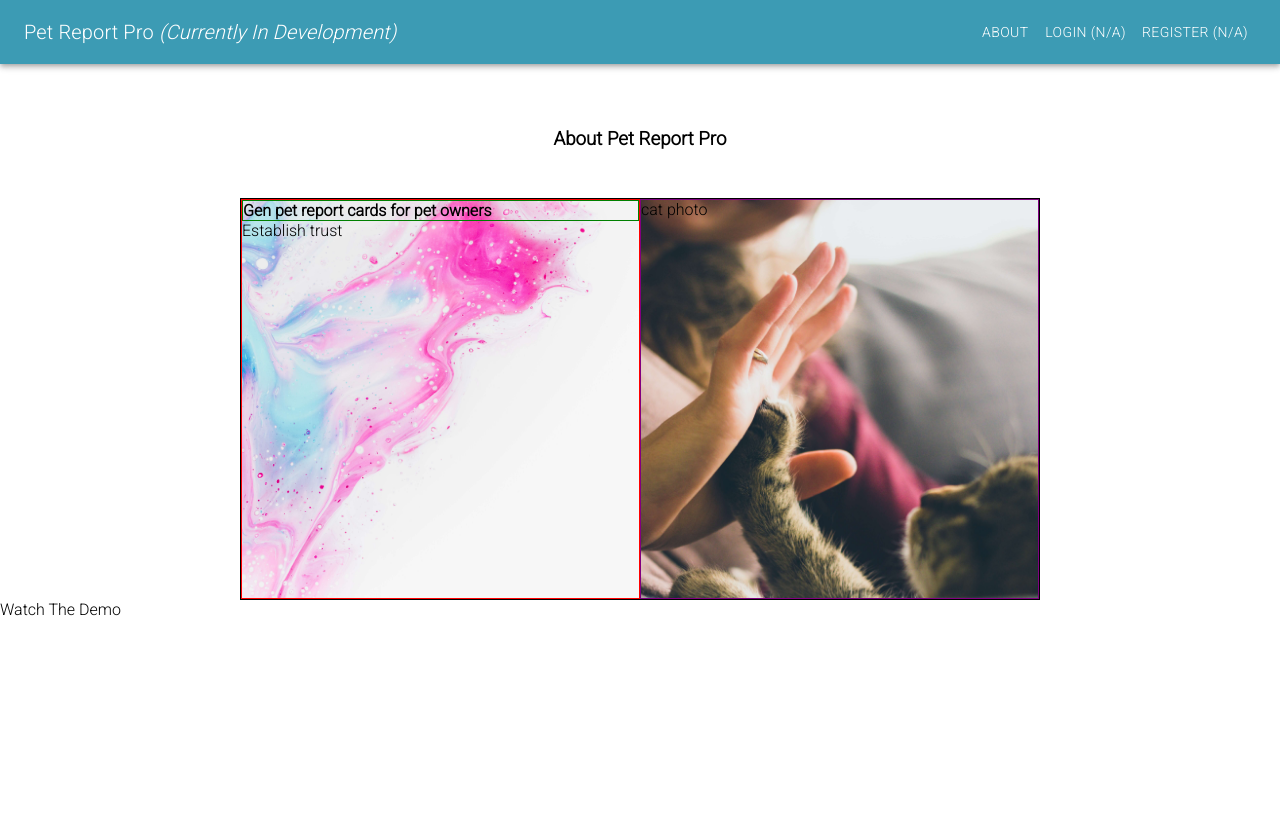
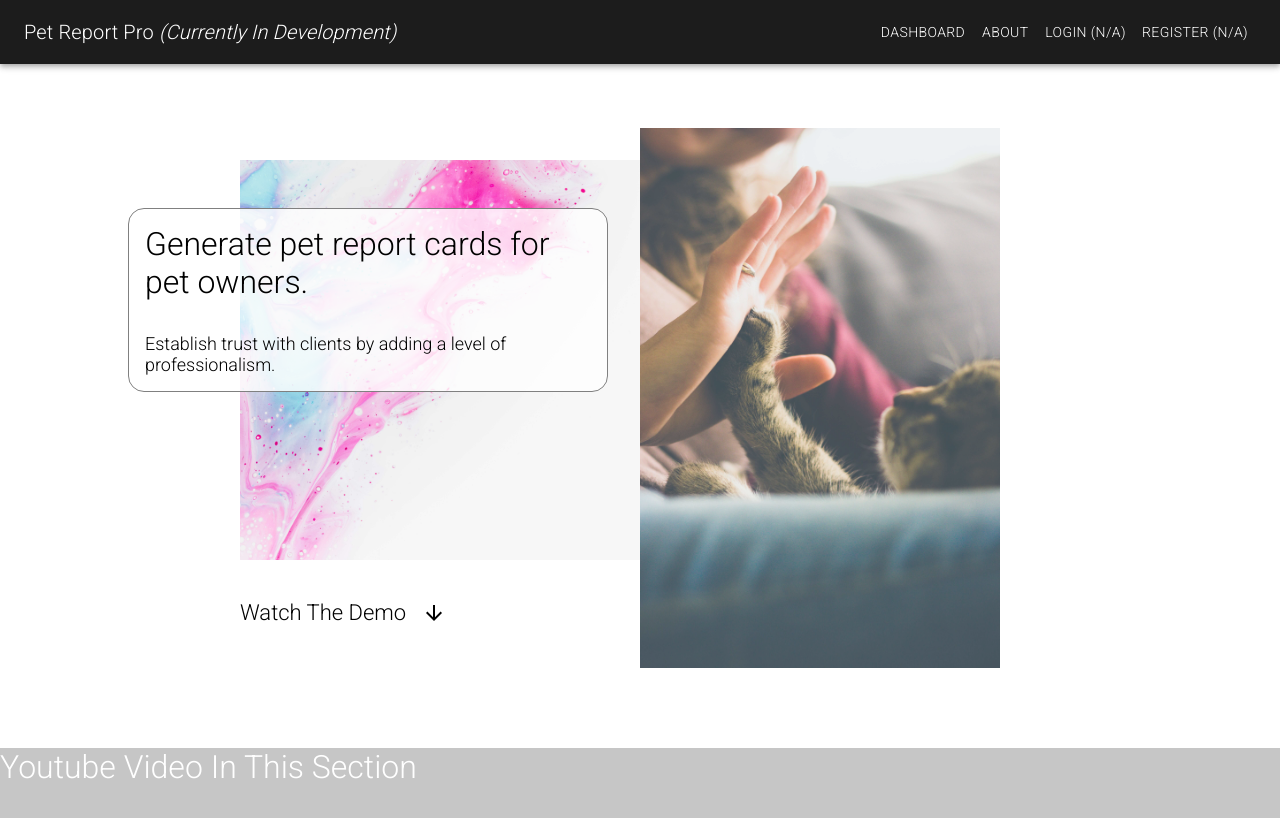
Before and after one commit to Matt2844/pet-report-app, a React (Create React App) app in the folder pet-report/: page /about in a window 1280 px wide. Shown: the top 818 px of the page. Built offline with nearby package versions, Linux system fonts and the light colour scheme; a web font is replaced by a local one.

Commit message:
changed styling and pages all setup

```diff
--- a/pet-report/src/App.css
+++ b/pet-report/src/App.css
@@ -3,7 +3,7 @@
 }
 
 /* color scheme main turqoise = background-color: rgb(60, 155, 180); */
-/* color scheme secondary = background-color: rgb(203, 243, 254); */
+/* color scheme secondary = background-color: rgb(147, 207, 244); */
 
 
 /* SECTIONAL DIVIDERS */
@@ -18,10 +18,11 @@
 .menu-left {
   width: 4rem;
   min-width: 4rem;
-  background-color: rgb(60, 155, 180);
+  background-color: rgb(147, 207, 244);
   height: 18rem;
   margin-top: 3rem;
   border-radius: 30px;
+  border: 1px solid grey;
   box-shadow: 2px 3px 5px grey;
 }
 
@@ -120,9 +121,11 @@
   padding-left: 3px;
   padding: 6px;
   font-size: 14px;
-  color: white;
-  background-color: rgb(60, 155, 180);
+  color: black;
+  background-color: rgb(147, 207, 244);
   position: relative;
+  border: 1px solid grey;
+  border-radius: 3px;
 }
 
 .input-container-notes textarea {
--- a/pet-report/src/components/About.css
+++ b/pet-report/src/components/About.css
@@ -4,34 +4,65 @@
   padding: 0;
 }
 
-
-h3 {
-  margin-top: 4rem;
-  text-align: center;
-}
+/* rgba(27, 217, 220, 0.8); */
 
 .about-intro {
   display: flex;
-  border: 1px solid black;
-  margin-top: 3rem;
+  margin-top: 6rem;
   margin-right: auto;
   margin-left: auto;
   width: 50rem;
 }
 
 .about-intro-text {
-  border: 1px solid red;
   width: 50%;
   height: 25rem;
   background-size: cover;
 }
 
-.about-intro-text h4 {
-  border: 1px solid green;
+.text-container {
+  background-color: rgba(255, 255, 255, 0.8);
+  border: 1px solid grey;
+  border-radius: 16px;
+  margin-top: 3rem;
+  margin-left: -7rem;
+  margin-right: 2rem;
+  padding: 1rem;
+}
+
+.text-container h4 {
+  font-size: 32px;
+  font-weight: 300;
+}
+
+.text-container p {
+  margin-top: 2rem;
+  font-weight: 100;
+  font-size: 18px;
 }
 
 .about-intro-photo {
-  border: 1px solid purple;
-  width: 50%;
+  width: 45%;
   background-size: cover;
+  opacity: 0.8;
+  margin-top: -2rem;
 }
+
+.watch-demo-text {
+  margin-top: 13rem;
+  font-size: 22px;
+  display: flex;
+}
+
+.watch-demo-text div {
+  margin-top: 1px;
+  margin-left: 1rem;
+}
+
+.youtube-video {
+  margin-top: 5rem;
+  height: 20rem;
+  background-color: rgb(198, 198, 198);
+  color: white;
+  font-size: 32px;
+}
--- a/pet-report/src/components/About.js
+++ b/pet-report/src/components/About.js
@@ -1,23 +1,24 @@
 import React from 'react'
 import './About.css'
+import ArrowDownwardIcon from '@material-ui/icons/ArrowDownward';
 
 export default function About () {
 
   return (
     <div>
-      <h3>About Pet Report Pro</h3>
       <section className="about-intro">
         <div className="about-intro-text" style={{
           backgroundImage: `url("/images/pr-pro-abstract-background.jpg")`
         }}>
-          <h4>Gen pet report cards for pet owners</h4>
-          <p>Establish trust</p>
+          <div className="text-container">
+            <h4>Generate pet report cards for pet owners.</h4>
+            <p>Establish trust with clients by adding a level of professionalism.</p>
+          </div>
+          <p className="watch-demo-text">Watch The Demo<div><ArrowDownwardIcon /></div></p>
         </div>
-        <div className="about-intro-photo" style={{
-          backgroundImage: `url("/images/pr-pro-about-cat.jpg")`
-        }}>cat photo</div>
+        <img className="about-intro-photo" src="/images/pr-pro-about-cat.jpg" />
       </section>
-      <p>Watch The Demo</p>
+      <div className="youtube-video">Youtube Video In This Section</div>
     </div>
   )
 }
--- a/pet-report/src/components/NavAppBar.js
+++ b/pet-report/src/components/NavAppBar.js
@@ -13,7 +13,7 @@ const useStyles = makeStyles((theme) => ({
     flexGrow: 1,
   },
   bar: {
-    backgroundColor: 'rgb(60, 155, 180)',
+    backgroundColor: 'rgb(28,28,28)',
   },
   menuButton: {
     marginRight: theme.spacing(2),
@@ -33,6 +33,7 @@ export default function NavAppBar () {
           <Typography variant="h6" className={classes.title}>
             Pet Report Pro <em>(Currently In Development)</em>
           </Typography>
+          <a href={'/dashboard'}><Button color="inherit">Dashboard</Button></a>
           <a href={'/about'}><Button color="inherit">About</Button></a>
           <a href={'/login'}><Button color="inherit">Login (N/A)</Button></a>
           <a href={'/register'}><Button color="inherit">Register (N/A)</Button></a>
```
Also changed, not shown: 1 other file (tests, documents, lock files or other folders).
